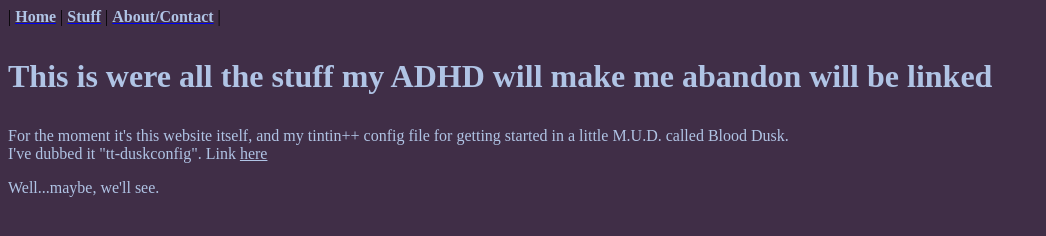
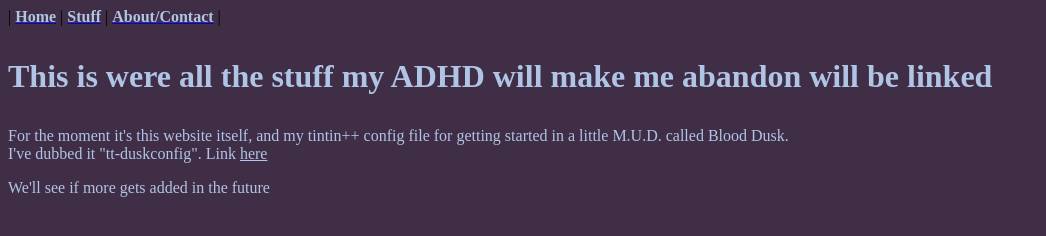
Before and after one commit to imzesok/imzesok.github.io, a plain HTML site: page projects.htm in a window 1280 px wide. Shown: the whole page, without its empty margins (0-1046 px from the left). Drawn offline with Linux system fonts and the light colour scheme.

Commit message:
Update projects.htm

```diff
--- a/projects.htm
+++ b/projects.htm
@@ -18,7 +18,7 @@
 <p>
 <p style="color:#b0c4e5;">For the moment it's this website itself, and my tintin++ config file for getting started in a little M.U.D. called Blood Dusk.<br>I've dubbed it "tt-duskconfig". Link <a href="https://github.com/imzesok/tt-duskconfig" style="color:#b0c4e5;">here</br></a></p>
 </p>
-<p style="color:#b0c4e5;">Well...maybe, we'll see.</p>
+<p style="color:#b0c4e5;">We'll see if more gets added in the future</p>
 </body>
 
 </html>
```
